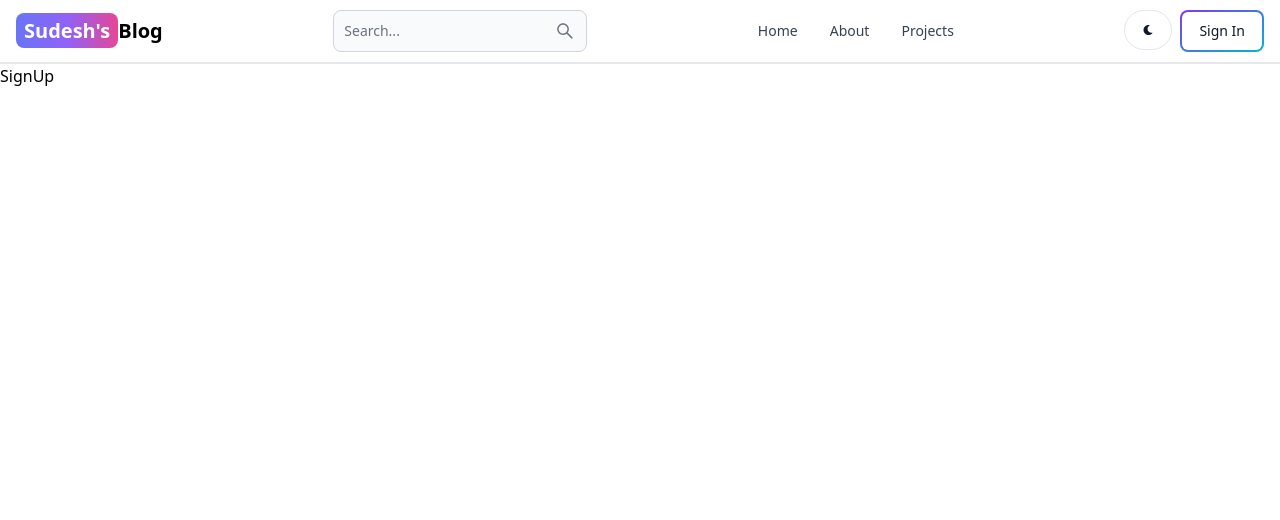
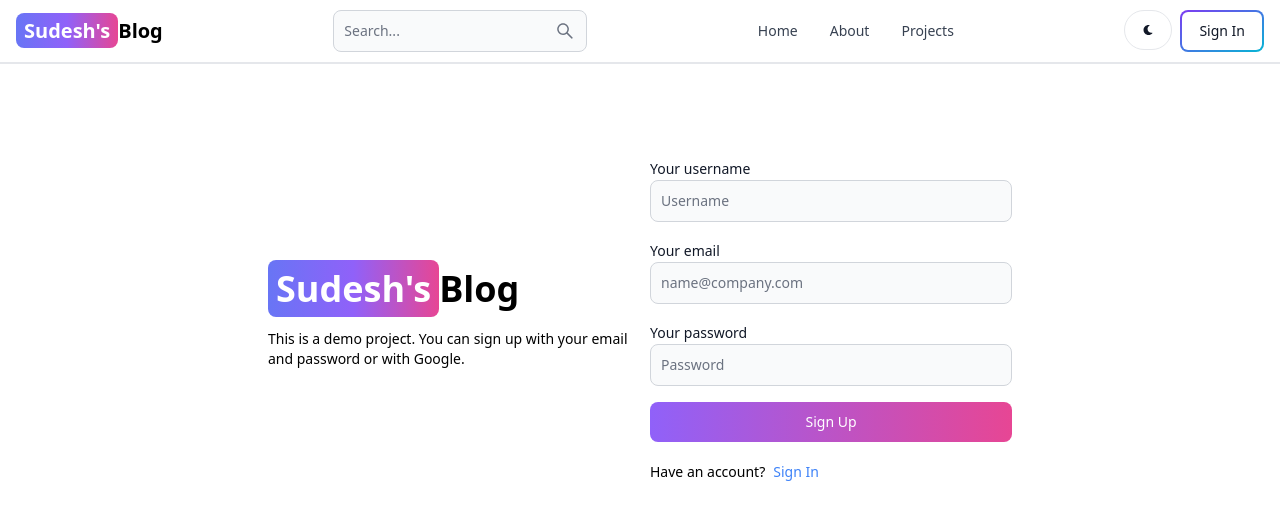
Before and after one commit to sudesh-web/mern-blog, a React (Vite) app in the folder client/: page /sign-up in a window 1280 px wide. Shown: the top 520 px of the page. Built offline with nearby package versions, Linux system fonts and the light colour scheme.

Commit message:
create sign up page ui

```diff
--- a/client/src/pages/SignUp.jsx
+++ b/client/src/pages/SignUp.jsx
@@ -1,6 +1,50 @@
+import { Button, Label, TextInput } from "flowbite-react";
+import { Link } from "react-router-dom";
 
 export default function SignUp() {
   return (
-    <div>SignUp</div>
-  )
+  <div className='min-h-screen mt-20'>
+    <div className='flex p-3 max-w-3xl mx-auto flex-col md:flex-row md:items-center gap-5'>
+      {/* left */}
+      <div className='flex-1'>
+      <Link to="/" className="   font-bold dark:text-white text-4xl">
+            <span className="px-2 py-1 bg-gradient-to-r from-indigo-500 via-purple-500 to-pink-500 rounded-lg text-white">Sudesh's</span>
+            Blog
+        </Link>
+        <p className='text-sm mt-5'>
+          This is a demo project. You can sign up with your email and
+          password
+          or with Google.
+        </p>
+      </div>
+      {/* right */}
+      <div className='flex-1'>
+          <form className='flex flex-col gap-4'>
+            <div >
+              <Label value='Your username' />
+              <TextInput type='text' placeholder='Username' id='username' />
+            </div>
+            <div >
+              <Label value='Your email' />
+              <TextInput type='text' placeholder='name@company.com' id='email' />
+            </div>
+            <div >
+              <Label value='Your password' />
+              <TextInput type='text' placeholder='Password' id='password' />
+            </div>
+            <Button gradientDuoTone='purpleToPink' type='submit'>
+              Sign Up
+            </Button>
+          </form>
+          <div className="flex gap-2 text-sm mt-5">
+            <span>Have an account?</span>
+            <Link to='/sign-in' className='text-blue-500'>
+              Sign In
+            </Link>
+          </div>
+      </div>
+    </div>
+    </div>
+  );
+
 }
```
